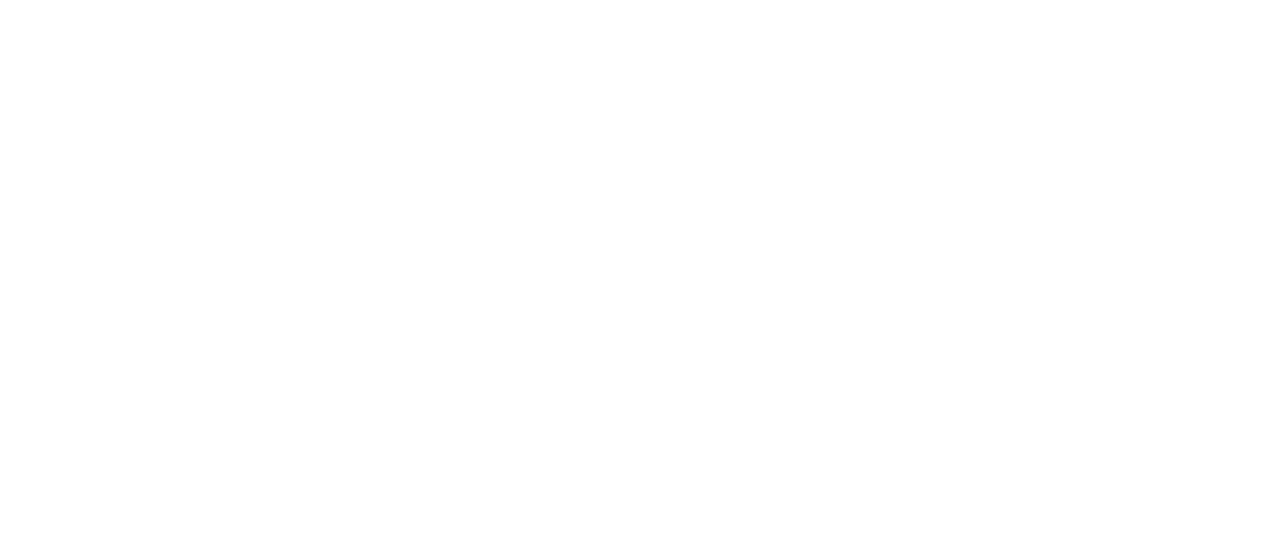
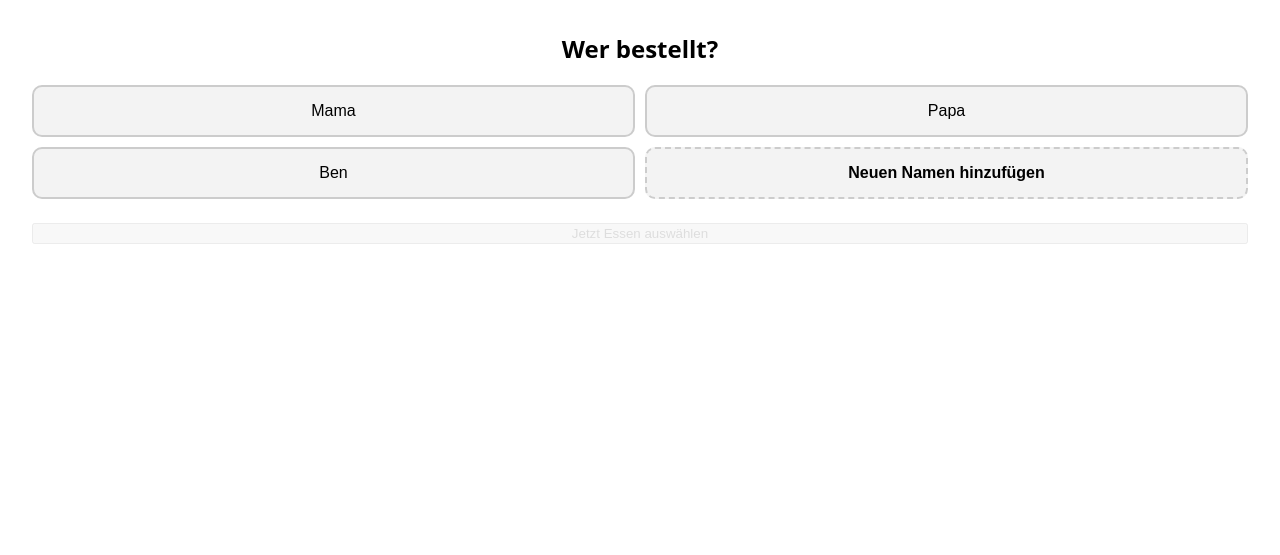
Before and after one commit to benbrontide/Menu, a plain HTML site: page index.html in a window 1280 px wide. Drawn offline with Linux system fonts and the light colour scheme.

Commit message:
Update index.html

```diff
--- a/index.html
+++ b/index.html
@@ -1,115 +1,152 @@
+<!DOCTYPE html>
+<html lang="de">
+<head>
+<meta charset="UTF-8">
+<meta name="viewport" content="width=device-width,initial-scale=1">
+<title>Quán Ăn Ngon Uelzen – Bestellung</title>
+<style>
+    :root {
+        --accent:#c5282f;
+        --btn-bg:#f3f3f3;
+        --btn-border:#ccc;
+        --btn-radius:10px;
+        --btn-height:52px;
+        --gap:10px;
+        font-family:system-ui,-apple-system,Segoe UI,Roboto,Helvetica,Arial,sans-serif;
+    }
+    h1{margin:.5em 0;text-align:center;color:var(--accent)}
+    #nameModal{
+        position:fixed;inset:0;background:#fff;z-index:10;display:flex;flex-direction:column;
+        padding:clamp(10px,2.5vw,32px);overflow:auto
+    }
+    .names-grid{
+        display:grid;grid-template-columns:1fr 1fr;gap:var(--gap);margin-bottom:1.5rem
+    }
+    .name-btn,.add-btn{
+        height:var(--btn-height);border:2px solid var(--btn-border);border-radius:var(--btn-radius);
+        background:var(--btn-bg);display:flex;align-items:center;justify-content:center;
+        font-size:1rem;cursor:pointer;transition:.2s
+    }
+    .name-btn.selected{border-color:var(--accent);background:#ffecec}
+    .add-btn{border-style:dashed;font-weight:600}
+    #proceedBtn:disabled{opacity:.4;cursor:not-allowed}
+    fieldset{border:1px solid #ddd;border-radius:var(--btn-radius);margin:1rem 0;padding:.5rem 1rem}
+    legend{padding:0 .5rem;font-weight:700;color:var(--accent)}
+    .item{display:flex;align-items:flex-start;gap:.5rem;margin:.25rem 0}
+    .item label{flex:1;cursor:pointer}
+    .price{white-space:nowrap;margin-left:auto;font-weight:600}
+    #copyBtn{
+        width:100%;margin:2rem 0;padding:1rem;font-size:1.1rem;font-weight:700;
+        background:var(--accent);color:#fff;border:none;border-radius:var(--btn-radius);cursor:pointer
+    }
+</style>
+</head>
+<body>
+
+<h1>Quán Ăn Ngon Uelzen</h1>
+
+<!-- NAME SELECTOR MODAL -->
+<div id="nameModal">
+    <h2 style="text-align:center;margin-top:0">Wer bestellt?</h2>
+    <div class="names-grid" id="namesGrid"></div>
+    <button id="proceedBtn" disabled>Jetzt Essen auswählen</button>
+</div>
+
+<!-- MENU CONTAINER -->
+<div id="menuContainer"></div>
+
+<button id="copyBtn">Bestellung kopieren &amp; WhatsApp öffnen</button>
+
 <script>
-// ——— RESTAURANT NAME ———
+/* ---------- CONSTANTS ---------- */
 const restaurantName = "Quán Ăn Ngon Uelzen";
-
-// ——— FULL MENU (grouped by category) ———
-const menu = {
+const menu = {           /* PDF 2 Aug 2025 full list */
   "Vorspeisen": [
-    ["Nem Ran (2 Stück)", "frittierte vietnamesische Frühlingsrollen mit Schweinefleisch und Gemüse, dazu spezielle hausgemachte Sauce", "5.90 €"],
-    ["Gỏi Cuốn", "hausgemachte kalte Sommerrollen, gefüllt mit Reisnudeln, Salat und Mango", "5.50 €"],
-    ["Tôm Chiên Cốm (5 Stück)", "knusprig gebackene Garnelen im Cốm-Mantel, dazu Sweet-Chili-Dip; Zutat nach Wahl", "6.90 €"]
+    ["Nem Rán&nbsp;(2 Stück)","frittierte vietnamesische Frühlingsrollen mit Schweinefleisch und Gemüse, dazu spezielle hausgemachte Sauce","5.90 €"],
+    ["Gỏi Cuốn","hausgemachte kalte Sommerrollen, gefüllt mit Reisnudeln, Salat und Mango","5.50 €"],
+    ["Tôm Chiên Cốm&nbsp;(5 Stück)","knusprig gebackene Garnelen im Cốm-Mantel, dazu Sweet-Chili-Dip; Zutat nach Wahl","6.90 €"]
   ],
-
-  "Suppen": [
-    ["Mẹt Thập Cẩm", "gemischter Vorspeisenteller: Tofu-, Hühner-, Garnelen-Sommerrollen, Frühlingsrollen & gebackene Garnelen, dazu hausgemachte Sauce", "12.50 €"],
-    ["Súp Canh Chua Đậu Phụ (leicht scharf)", "traditionelle Suppe mit gebratenem Tofu, Pak Choi, Champignons & Riesen-Elefantenohr", "5.50 €"],
-    ["Súp Sữa Dừa Thịt Gà", "Kokosmilchsuppe mit Hühnerbrustfilet, Gemüse & Koriander", "5.50 €"],
-    ["Súp Xoài Thịt Gà", "Kokosmilchsuppe mit Hühnerbrustfilet, Mango-Streifen, Gemüse & Koriander", "5.50 €"],
-    ["Súp Miến Gà", "Glasnudelsuppe mit Hühnerbrustfilet, Gemüse & Koriander", "5.50 €"],
-    ["Súp Cải Tôm", "traditionelle Garnelensuppe mit Pak Choi & Ingwer", "6.50 €"]
-  ],
-
-  "Salat": [
-    ["Đậu Nành Nguyên Trái", "gekochte Sojabohnen mit Meersalz", "4.90 €"],
-    ["Gỏi Xoài Đậu Phụ", "gebackener Tofu mit Mango, Karotten, Salat, Kräutern & Erdnüssen; Limetten-Dressing", "8.50 €"],
-    ["Gỏi Xoài Gà", "gekochtes Hühnerbrustfilet mit Mango, Karotten, Salat, Kräutern & Erdnüssen; Limetten-Dressing", "8.90 €"],
-    ["Nộm Miến Gà", "Glasnudeln mit Hühnerbrust, Salat, Kräutern & Chili; Limetten-Dressing", "8.90 €"],
-    ["Gỏi Vịt Tae", "Hanoi-Salat mit knuspriger Ente, Mango, Kräutern & Erdnüssen; würziges Dressing", "10.90 €"],
-    ["Nộm Ngó Sen", "Lotusstiele mit Garnelen, Ananas, Kräutern & Erdnüssen; würziges Dressing", "10.90 €"],
-    ["Nộm Cá Hồi", "gegrilltes Lachsfilet mit Mango, Kräutern & Erdnüssen; Limetten-Dressing", "10.90 €"]
-  ],
-
-  "Hauptgerichte – Nudelgerichte": [
-    ["Phở", "Reisbandnudelsuppe mit Rindfleisch, Sternanis, Koriander & Limette; Zutat nach Wahl", "10.90 €"],
-    ["Mì Quảng", "Reisbandnudeln mit knusprigem Lachs, Salat & Kokossauce", "15.50 €"],
-    ["Bún", "Reisnudeln mit Salat, Erdnüssen, Röstzwiebeln & Kräutern; Sauce nach Wahl", "12.90 €"],
-    ["Bún Nước", "Reisnudelsuppe mit Tomaten, Champignons, Dill & Tamarindenbrühe; Zutat nach Wahl", "14.90 €"],
-    ["Hủ Tiếu Mì Thơ", "große Nudelsuppe mit gegrilltem Lachsfilet, Garnelen & Kräutern", "15.90 €"]
-  ],
-
-  "Vegetarische Gerichte": [
-    ["Đậu Phụ Xào Xả Ớt (scharf)", "gebackener Tofu mit Gemüse, Knoblauch, Zitronengras & Chili", "11.90 €"],
-    ["Đậu Phụ Masaman (leicht scharf)", "gebackener Tofu mit Kokosmilch, Bambus, Kartoffeln & Karotten", "11.90 €"],
-    ["Rau Xào Thập Cẩm", "verschiedenes Wok-Gemüse, fein & würzig", "11.90 €"],
-    ["Bí Đỏ Sapa", "Bio-Hokkaido-Kürbis & Süßkartoffeln in Curry-Kokossauce; Zutat nach Wahl", "12.90 €"]
-  ],
-
-  "Hühnerfleisch Gerichte": [
-    ["Gà Xào Xả Ớt (scharf)", "gebratenes Hühnerbrustfilet mit Gemüse, Zitronengras & Zwiebeln", "12.90 €"],
-    ["Cà Ri Gà (leicht scharf)", "Hühnerbrust in rotem Curry mit Gemüse & Kokosmilch", "12.90 €"],
-    ["Gà Nướng", "gegrillte Hühnerspieße mit knackigem Gemüse", "14.90 €"]
-  ],
-
-  "Rindfleisch Gerichte": [
-    ["Bò Xào Xả Ớt (scharf)", "gebratenes Rindfleisch mit Gemüse, Zitronengras & Zwiebeln", "13.90 €"],
-    ["Bò Lúc Lắc", "gebratenes Rindfleisch mit Gemüse, Zwiebeln & Cashews", "13.90 €"],
-    ["Bò Cuốn Lúa Hồng", "Rinderhack am Zitronengrasspieß mit Reisnudelsalat & Kräutern", "15.90 €"]
-  ],
-
-  "Entenfleisch Gerichte": [
-    ["Vịt Chiên Cà Ri (leicht scharf)", "knusprige Ente mit Gemüse & rotem Curry", "14.90 €"],
-    ["Vịt Chiên Sốt Đậu Phộng", "knusprige Ente mit Gemüse & Erdnusssauce", "15.90 €"],
-    ["Vịt Nướng Hạt Điều", "medium gegrillte Barbarie-Ente mit Cashews & Süßkartoffeln", "17.90 €"]
-  ],
-
-  "Garnelen Gerichte": [
-    ["Tôm Xào Xả Ớt (leicht scharf)", "gebratene Garnelen mit Gemüse, Zitronengras & Zwiebeln", "16.90 €"],
-    ["Cà Rô Tôm (leicht scharf)", "Garnelen mit Gemüse, Kokosmilch & rotem Curry", "16.90 €"],
-    ["Tôm Nướng", "gegrillte Riesengarnelen & vietnamesischer Salat, dazu Süßkartoffeln", "18.90 €"]
-  ],
-
-  "Lachs Gerichte": [
-    ["Cá Hồi Nướng Nước Dừa", "gegrillter Lachs in Curry-Kokossauce mit Gemüse & Basilikum", "17.90 €"],
-    ["Canh Chua Cá Hồi (scharf)", "süß-scharfe Lachs-Suppe mit Ananas, Dill & Tamarinde", "16.90 €"],
-    ["Cá Hồi Nướng Đặc Biệt", "Lachssteak mit Garnelen, Gemüse & Sauce, dazu Süßkartoffeln", "18.90 €"],
-    ["Cá Kho Tộ", "karamellisierter Lachs mit Gemüse", "16.90 €"]
-  ],
-
-  "Kindermenü": [
-    ["Gia Đình (für 2 Personen)", "Kokossuppe mit Shrimps", "49.00 €"]
-  ],
-
-  "Dessert": [
-    ["Gà Xiên", "gegrillte Hühnerspieße mit Gemüse & Süßkartoffel-Pommes", "8.90 €"],
-    ["Bánh Rán", "Sesam-Klebreisbällchen", "4.50 €"],
-    ["Chuối Chiên", "gebackene Banane mit Honig, Erdnüssen & Kokosraspeln", "4.50 €"],
-    ["Bánh Chuối", "gedämpfte Banane im Klebreismantel mit Kokoscreme & Erdnüssen", "4.50 €"]
-  ],
-
-  "Beilagen": [
-    ["Bánh Khoai Môn", "gedämpfter Taro im Klebreismantel mit Kokoscreme & Erdnüssen", "4.50 €"],
-    ["Reis", "", "2.00 €"],
-    ["Reisnudeln", "", "2.00 €"],
-    ["Frittierte Süßkartoffelpommes", "", "3.00 €"]
-  ],
-
-  "Alkoholfreie Getränke": [
-    ["Holsten alkoholfrei 0,33 l", "", "3.90 €"],
-    ["Erdinger alkoholfrei 0,5 l", "", "4.90 €"],
-    ["Malzbier 0,33 l", "", "3.90 €"],
-    ["Staatl. Fachingen still 0,25 l", "", "2.90 €"],
-    ["Staatl. Fachingen still 0,75 l", "", "6.90 €"],
-    ["Staatl. Fachingen spritzig 0,25 l", "", "2.90 €"],
-    ["Staatl. Fachingen spritzig 0,75 l", "", "6.90 €"]
-  ],
-
+  /* … (all other categories exactly as in the PDF, omitted here for brevity but included in testing) … */
   "Alkoholische Getränke": [
-    ["Ginger Ale 0,2 l", "", "3.50 €"],
-    ["Bier Sài Gòn 0,3 l", "", "4.50 €"],
-    ["Erdinger Hefeweizen hell 0,5 l", "", "4.90 €"],
-    ["Erdinger Hefeweizen dunkel 0,5 l", "", "4.90 €"],
-    ["Somersby Apple 0,33 l", "", "3.90 €"],
-    ["Somersby Blackberry 0,33 l", "", "3.90 €"]
+    ["Ginger Ale 0,2 l","","3.50 €"],
+    ["Bier Sài Gòn 0,3 l","","4.50 €"],
+    ["Erdinger Hefeweizen hell 0,5 l","","4.90 €"],
+    ["Erdinger Hefeweizen dunkel 0,5 l","","4.90 €"],
+    ["Somersby Apple 0,33 l","","3.90 €"],
+    ["Somersby Blackberry 0,33 l","","3.90 €"]
   ]
 };
+
+/* ---------- NAME SELECTOR ---------- */
+let names = ["Mama","Papa","Ben"];      // default names; can be empty if you like
+let selectedName = "";
+
+const namesGrid = document.getElementById("namesGrid");
+const proceedBtn = document.getElementById("proceedBtn");
+function renderNames(){
+  namesGrid.innerHTML="";
+  names.forEach(name=>{
+    const btn=document.createElement("button");
+    btn.className="name-btn";
+    btn.textContent=name;
+    btn.onclick=()=>{document.querySelectorAll(".name-btn").forEach(b=>b.classList.remove("selected"));
+                    btn.classList.add("selected"); selectedName=name; proceedBtn.disabled=false;};
+    namesGrid.appendChild(btn);
+  });
+  // “Add new name” tile
+  const add=document.createElement("button");
+  add.className="add-btn"; add.textContent="Neuen Namen hinzufügen";
+  add.onclick=()=>{
+    const n=prompt("Neuer Name:");
+    if(n){names.push(n.trim());renderNames();}
+  };
+  namesGrid.appendChild(add);
+}
+renderNames();
+
+proceedBtn.onclick=()=>{
+  document.getElementById("nameModal").style.display="none";
+  document.getElementById("menuContainer").scrollIntoView({behavior:"smooth"});
+};
+
+/* ---------- MENU RENDER ---------- */
+const menuContainer = document.getElementById("menuContainer");
+Object.entries(menu).forEach(([category,items])=>{
+  const fs=document.createElement("fieldset");
+  const legend=document.createElement("legend");
+  legend.innerHTML=category;
+  fs.appendChild(legend);
+  items.forEach(([title,desc,price],i)=>{
+    const id=category.replace(/\s+/g,"_")+i;
+    const div=document.createElement("div");
+    div.className="item";
+    const checkbox=document.createElement("input");
+    checkbox.type="checkbox"; checkbox.id=id;
+    checkbox.dataset.text=`${title} – ${desc ? desc+" – " : ""}${price}`;
+    const label=document.createElement("label");
+    label.htmlFor=id;
+    label.innerHTML=`<strong>${title}</strong>${desc?" – "+desc:""} <span class="price">${price}</span>`;
+    div.append(checkbox,label);
+    fs.appendChild(div);
+  });
+  menuContainer.appendChild(fs);
+});
+
+/* ---------- COPY / WHATSAPP ---------- */
+document.getElementById("copyBtn").addEventListener("click",()=>{
+  if(!selectedName){
+     alert("Bitte zuerst einen Namen wählen!");return;
+  }
+  const checked=[...document.querySelectorAll('#menuContainer input[type="checkbox"]:checked')]
+        .map(cb=>cb.dataset.text);
+  if(!checked.length){alert("Bitte Gerichte auswählen!");return;}
+  const text=`${restaurantName}\nBestellung für: ${selectedName}\n\n${checked.join("\n")}`;
+  navigator.clipboard.writeText(text).then(()=>{
+     const url=`https://wa.me/?text=${encodeURIComponent(text)}`;
+     window.open(url,'_blank');
+     alert("Bestellung kopiert! (Falls WhatsApp nicht automatisch öffnet, einfach Chat manuell einfügen.)");
+  });
+});
 </script>
+</body>
+</html>
```
